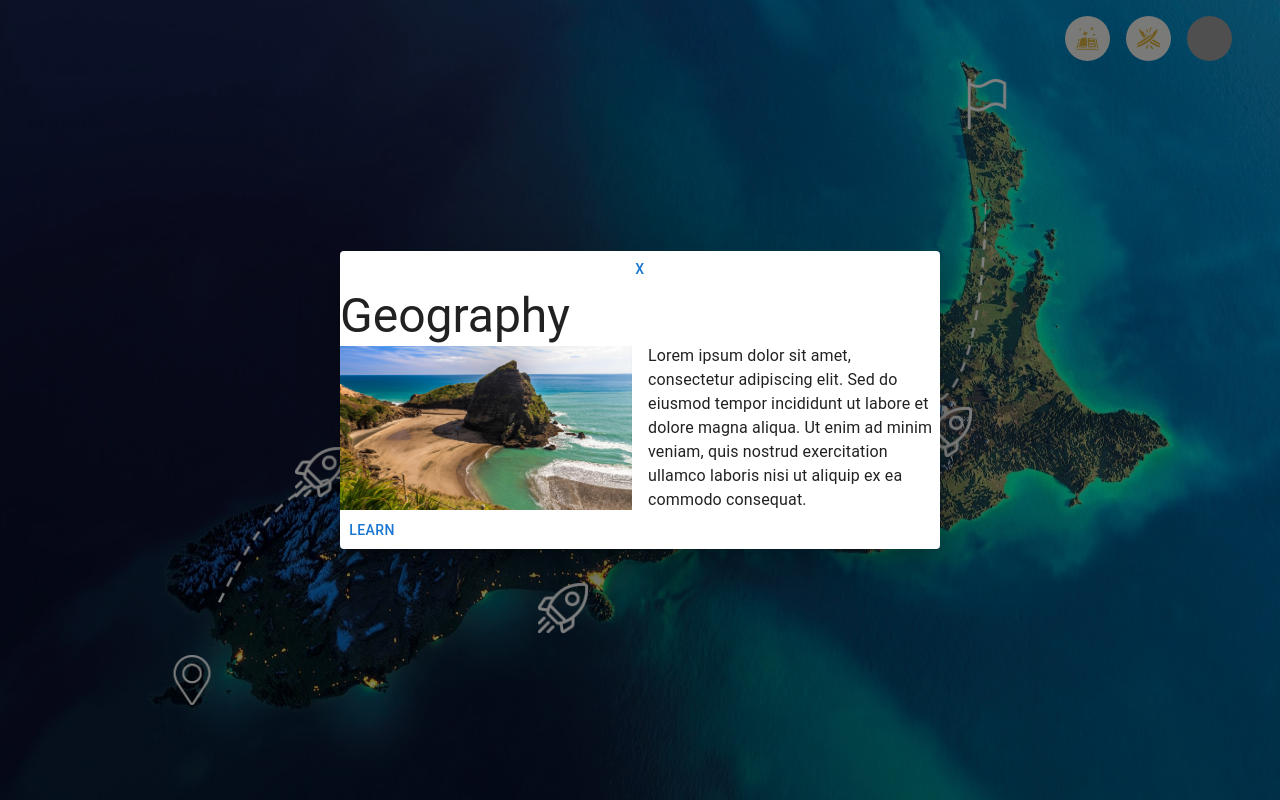
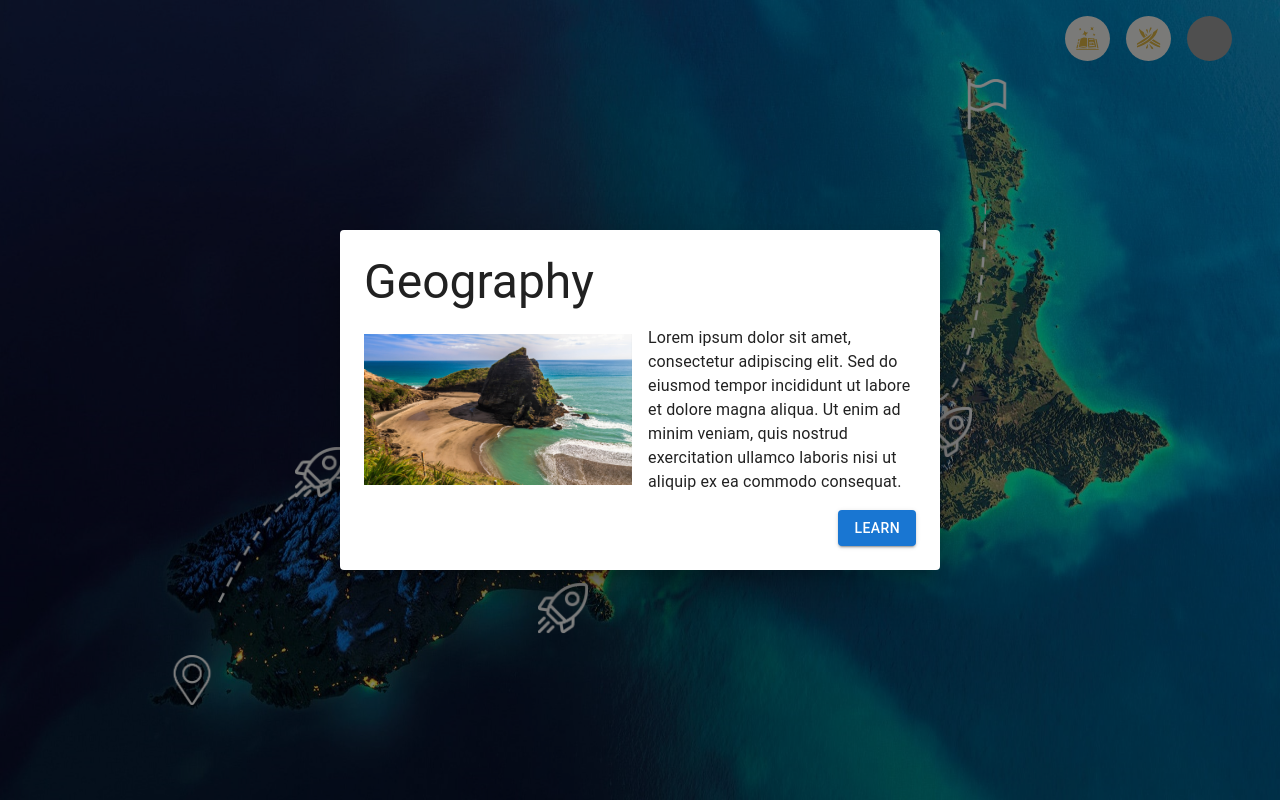
Before and after one commit to Bobsters6666/SpaceZoo, a Next.js app: page /nz in a window 1280 px wide. Both pictures are taken after a click on the picture 320 px from the left and 472 px from the top of the page. Built offline with nearby package versions, Linux system fonts and the light colour scheme; grey boxes are pictures that could not be loaded.

Commit message:
Style modal

```diff
--- a/src/app/nz/page.jsx
+++ b/src/app/nz/page.jsx
@@ -4,7 +4,7 @@ import { useState } from "react";
 import Image from "next/image";
 import Link from "next/link";
 import styles from "./nz.module.css";
-import { Button, Dialog, Typography, Grid } from "@mui/material";
+import { Button, Dialog, Typography, Grid, Box } from "@mui/material";
 
 export default function page() {
   const [open, setOpen] = useState(false);
@@ -81,15 +81,16 @@ export default function page() {
         aria-labelledby="modal-modal-title"
         aria-describedby="modal-modal-description"
       >
-        <Button onClick={handleClose}>X</Button>
         {currentModalData && (
-          <>
-            <Typography variant="h3">{currentModalData.title}</Typography>
+          <Box p={3}>
+            <Typography variant="h3" pb={2}>
+              {currentModalData.title}
+            </Typography>
             <Grid container spacing={2} alignItems="center">
               <Grid item xs={12} sm={6}>
                 <img
                   src={currentModalData.image}
-                  alt=""
+                  alt={currentModalData.title}
                   className={styles.modalImage}
                 />
               </Grid>
@@ -97,10 +98,12 @@ export default function page() {
                 <Typography>{currentModalData.description}</Typography>
               </Grid>
             </Grid>
-            <Link href={currentModalData.link}>
-              <Button>Learn</Button>
-            </Link>
-          </>
+            <Box mt={2} display="flex" justifyContent="flex-end">
+              <Link href={currentModalData.link}>
+                <Button variant="contained">Learn</Button>
+              </Link>
+            </Box>
+          </Box>
         )}
       </Dialog>
     </div>
```
